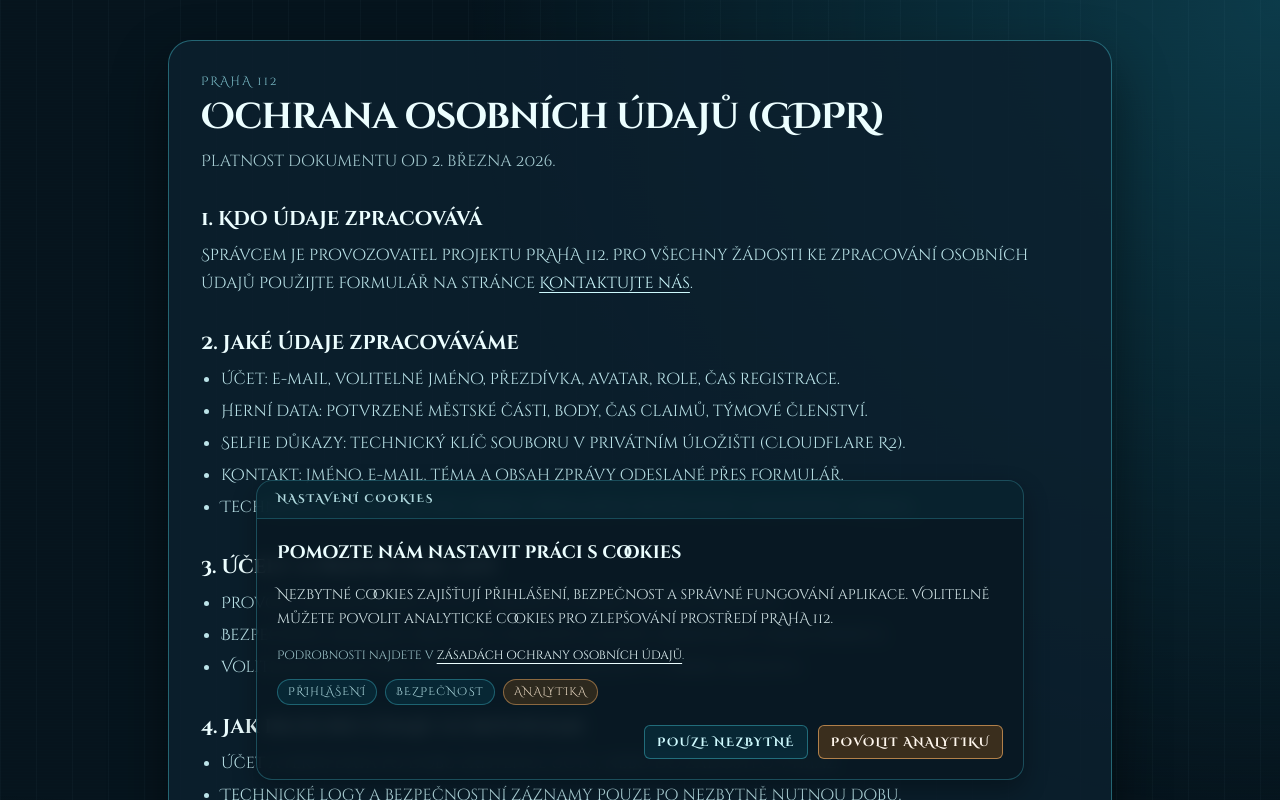
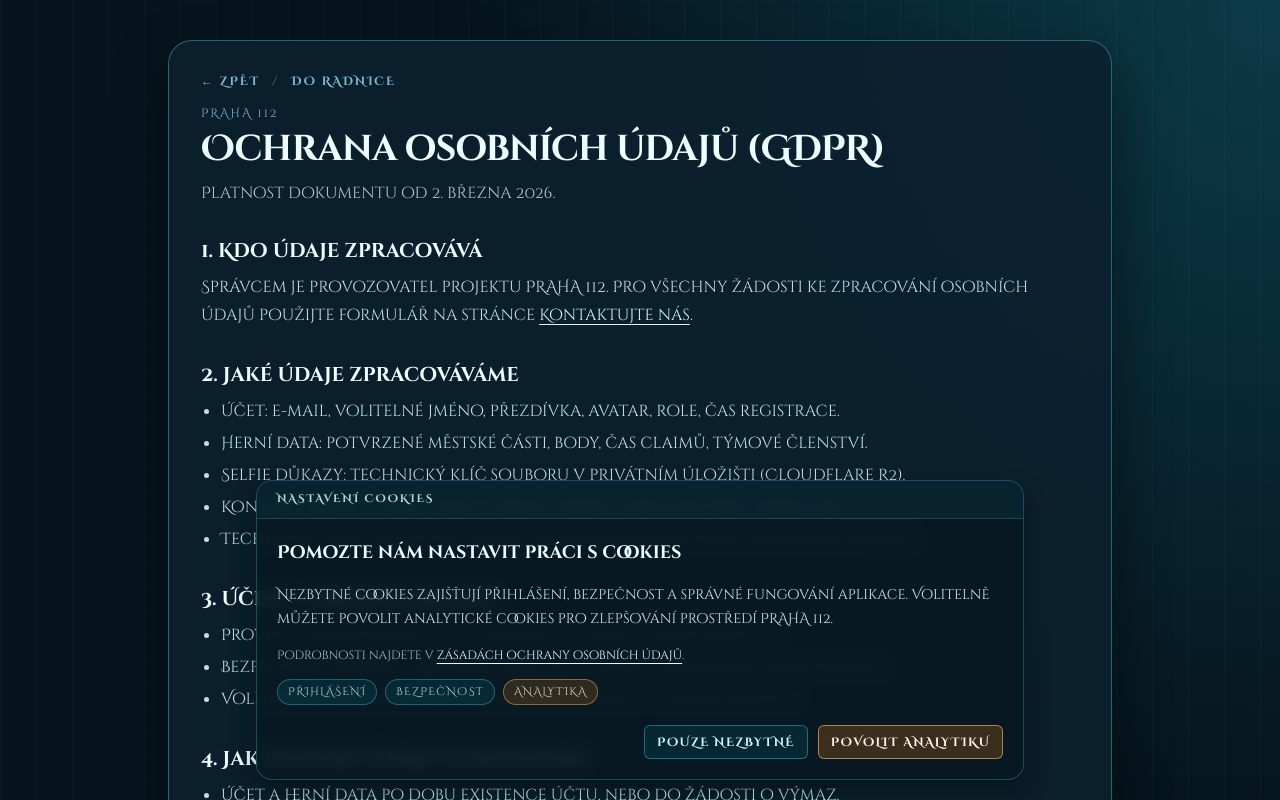
Before and after one commit to maxnesss/praha211, a Next.js app: page /ochrana-osobnich-udaju in a window 1280 px wide. Shown: the top 800 px of the page. Built offline with nearby package versions, Linux system fonts and the light colour scheme; no server answers.

Commit message:
Add quick navigation links on privacy policy page

```diff
--- a/app/ochrana-osobnich-udaju/page.tsx
+++ b/app/ochrana-osobnich-udaju/page.tsx
@@ -26,7 +26,17 @@
 
       <section className="relative mx-auto flex min-h-screen w-full max-w-5xl px-5 py-10 sm:px-10">
         <article className={`${metro.pageReveal} w-full rounded-3xl border border-cyan-300/35 bg-[#0c202e]/85 p-6 text-cyan-50 shadow-[0_24px_56px_rgba(0,0,0,0.48)] sm:p-8 ${metro.mobilePanel}`}>
-          <p className="text-xs uppercase tracking-[0.16em] text-cyan-200/75">
+          <div className="flex flex-wrap items-center gap-3 text-xs font-semibold uppercase tracking-[0.16em] text-cyan-200/75">
+            <Link href="/" className="hover:text-cyan-100">
+              ← Zpět
+            </Link>
+            <span aria-hidden="true" className="text-cyan-200/45">/</span>
+            <Link href="/radnice" className="hover:text-cyan-100">
+              Do radnice
+            </Link>
+          </div>
+
+          <p className="mt-4 text-xs uppercase tracking-[0.16em] text-cyan-200/75">
             PRAHA 112
           </p>
           <h1 className="mt-2 text-3xl font-semibold tracking-tight sm:text-4xl">
```
